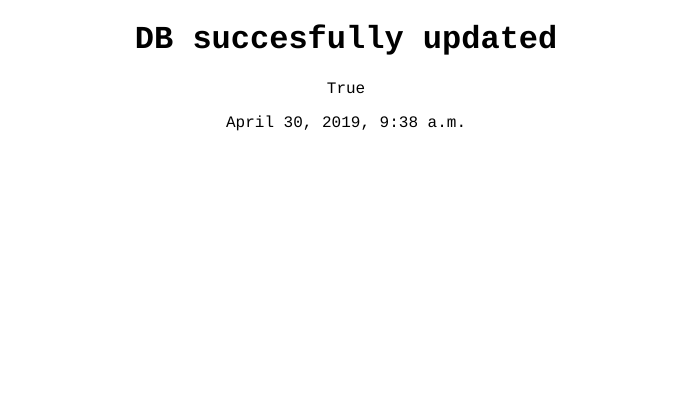
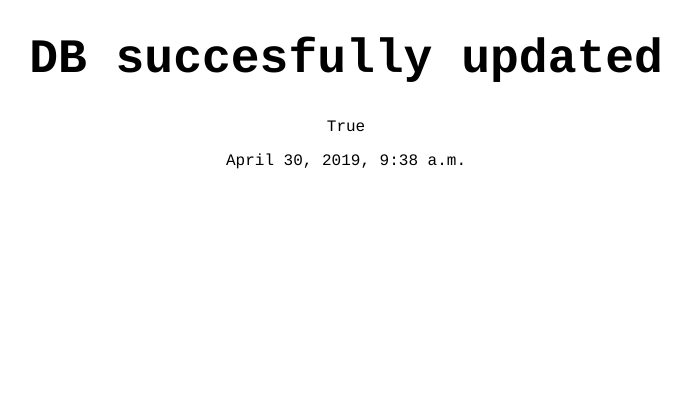
Before and after one commit to kaspernyhus/gladibad, a Django app: a page that uses templates/base.html in a window 1280 px wide. Shown: the top 420 px of the page, without its empty margins (294-985 px from the left). Run offline with Django 3.2, Linux system fonts and the light colour scheme; tables that the repository leaves empty hold one stand-in row (values such as "Sample post").

Commit message:
beta v1.0

```diff
--- a/main/views.py
+++ b/main/views.py
@@ -3,39 +3,48 @@ from .models import BrState
 from datetime import datetime
 
 def index(request):
-    #get data(object) from db
-    db_data = BrState.objects.latest('id')
+    try:
+        #get data(object) from db
+        db_data = BrState.objects.latest('id')
 
-    # time since db timestamp
-    db_timestamp = db_data.timestamp
-    db_timestamp_str = str(db_timestamp)
+        # time since db timestamp
+        db_timestamp = db_data.timestamp
+        db_timestamp_str = str(db_timestamp)
 
-    # make proper datetime object from db_data
-    timestamp_object = datetime.strptime(db_timestamp_str, '%Y-%m-%d %H:%M:%S.%f+00:00')
+        # make proper datetime object from db_data
+        timestamp_object = datetime.strptime(db_timestamp_str, '%Y-%m-%d %H:%M:%S.%f+00:00')
 
-    now = datetime.now()
+        now = datetime.now()
 
-    time_passed = now - timestamp_object
-    time_passed = time_passed.total_seconds()
-    time_passed_in_m = int(time_passed / 60)
+        time_passed = now - timestamp_object
+        time_passed = time_passed.total_seconds()
+        time_passed_in_m = int(time_passed / 60)
 
+        if db_data.state == 0:
+            context = {'state': db_data.state, 'status': 'LEDIGT', 'time_passed': time_passed_in_m}
+        elif db_data.state ==1:
+            context = {'state': db_data.state, 'status': 'OPTAGET', 'time_passed': time_passed_in_m, 'in_que': db_data.que}
 
-    if db_data.state == 0:
-        context = {'state': db_data.state, 'status': 'LEDIGT', 'time_passed': time_passed_in_m}
-    elif db_data.state ==1:
-        context = {'state': db_data.state, 'status': 'OPTAGET', 'time_passed': time_passed_in_m, 'in_que': db_data.que}
+    except:
+        context = {'state': 0, 'status': 'No Data', 'time_passed': 0}
 
 
     return render(request, 'index.html', context)
 
 
 def update_db(request, state):
-    old_state = BrState.objects.latest('id')
-    in_que = old_state.que
 
-    timestamp = datetime.now()
-    new_state = BrState(state=state, timestamp=timestamp, que=in_que)
-    new_state.save()
+    try:
+        old_state = BrState.objects.latest('id')
+        in_que = old_state.que
+
+        timestamp = datetime.now()
+        new_state = BrState(state=state, timestamp=timestamp, que=in_que)
+        new_state.save()
+    except:
+        timestamp = datetime.now()
+        new_state = BrState(state=state, timestamp=timestamp, que='0')
+        new_state.save()
 
     context = {'state': state, 'timestamp': timestamp}
     return render(request, 'updated.html', context)
--- a/templates/about.html
+++ b/templates/about.html
@@ -3,8 +3,7 @@
 
 {% block content %}
 
-<h1 style="font-family:courier; text-align:center;">About</h1>
-<p style="font-family:courier; text-align:center;">Glad i Bad</p>
-<p style="font-family:courier; text-align:center;">NH Solutions 2019</p>
+<p class="state">Glad i Bad</p>
+<p class="status">NH Solutions 2019</p>
 
 {% endblock %}
--- a/templates/base.html
+++ b/templates/base.html
@@ -1,5 +1,4 @@
 {% load static %}
-
 
 <!DOCTYPE html>
 <html lang="en">
@@ -14,8 +13,8 @@
 </head>
 <body style="{% if state == 1 %} background-color:Tomato {% elif state == 0 %} background-color:MediumSeaGreen {% endif %}">
     {% block content %}
+    {% endblock %}
 
-    {% endblock %}
     <div class="footer" style="font-family:courier; text-align:center; font-size:70%">
         Copyright &copy; NH Solutions 2019
     </div>
--- a/templates/updated.html
+++ b/templates/updated.html
@@ -3,9 +3,9 @@
 
 {% block content %}
 
-<h1 style="font-family:courier; text-align:center;">DB succesfully updated</h1>
+<h1 class="state">DB succesfully updated</h1>
 
-<p style="font-family:courier; text-align:center;">{{state}}</p>
-<p style="font-family:courier; text-align:center;">{{timestamp}}</p>
+<p class="status">{{state}}</p>
+<p class="status">{{timestamp}}</p>
 
 {% endblock %}
```
